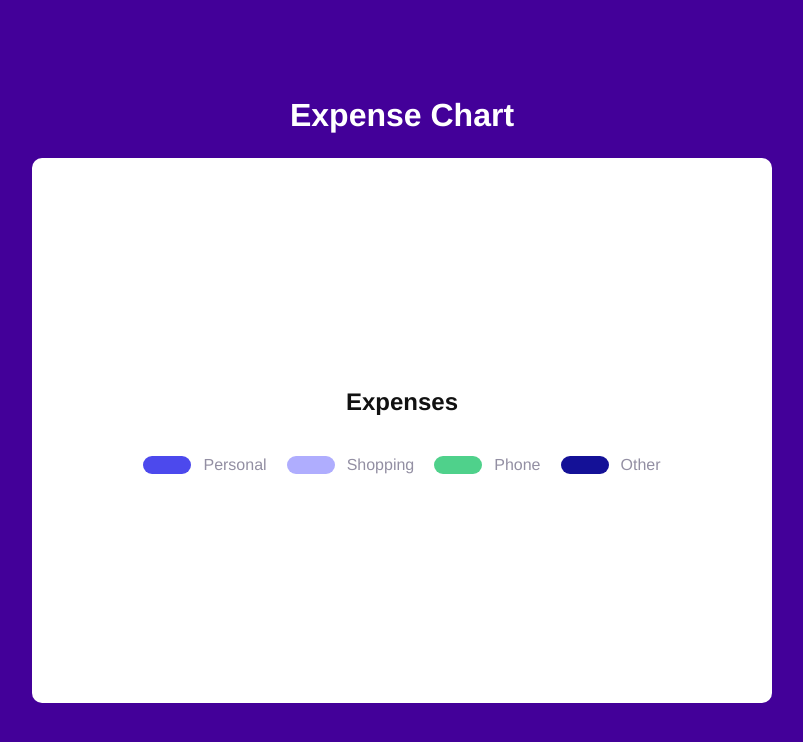
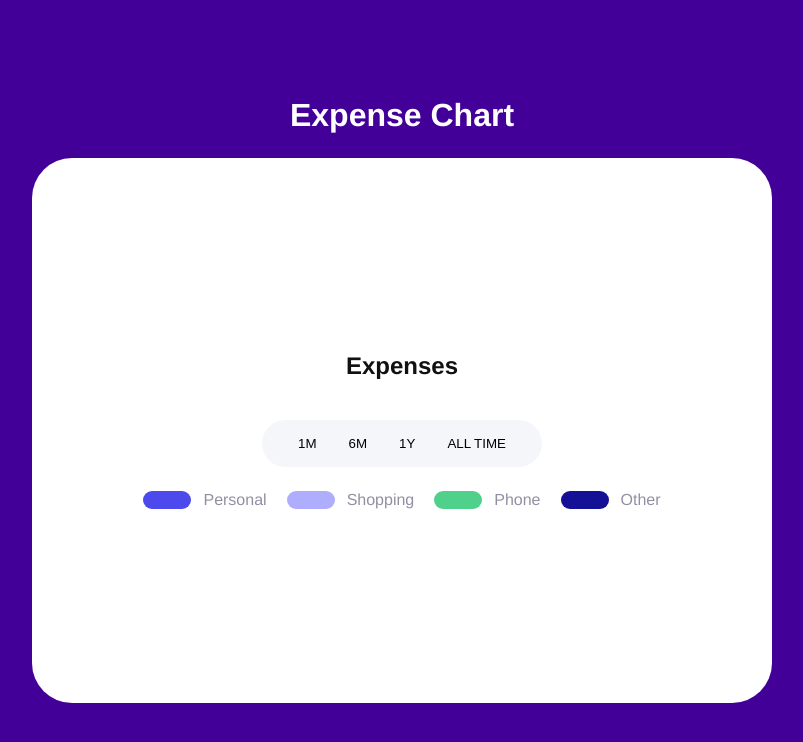
Before and after one commit to HasibGit/GoZayaan_Assessment_Task, an Angular app: page / in a window 1280 px wide. Shown: the top 742 px of the page, without its empty margins (238-1041 px from the left). Built offline with nearby package versions, Linux system fonts and the light colour scheme.

Commit message:
filter skeleton design done

```diff
--- a/src/app/app.component.html
+++ b/src/app/app.component.html
@@ -18,7 +18,7 @@
         <h2>Expenses</h2>
       </section>
 
-      <section class="chart-filter"></section>
+      <app-chart-filter></app-chart-filter>
 
       <div class="chart"></div>
 
--- a/src/app/app.component.scss
+++ b/src/app/app.component.scss
@@ -2,7 +2,7 @@
 
 .chart-container {
   background-color: $white-color;
-  border-radius: 10px;
+  border-radius: 40px;
   width: 100%;
   height: 545px;
 }
--- a/src/app/app.module.ts
+++ b/src/app/app.module.ts
@@ -3,9 +3,10 @@ import { BrowserModule } from '@angular/platform-browser';
 import { FlexLayoutModule } from '@angular/flex-layout';
 
 import { AppComponent } from './app.component';
+import { ChartFilterComponent } from './components/chart-filter/chart-filter.component';
 
 @NgModule({
-  declarations: [AppComponent],
+  declarations: [AppComponent, ChartFilterComponent],
   imports: [BrowserModule, FlexLayoutModule],
   providers: [],
   bootstrap: [AppComponent],
--- /dev/null
+++ b/src/app/components/chart-filter/chart-filter.component.html
@@ -0,0 +1,13 @@
+<div class="mb-24 w-100-p">
+  <div class="filter-container" fxLayout="row" fxLayoutGap="20px">
+    <div fxLayout="row" fxLayout.lt-md="column" fxLayoutGap="20px">
+      <button>1M</button>
+      <button>6M</button>
+    </div>
+
+    <div fxLayout="row" fxLayout.lt-md="column" fxLayoutGap="20px">
+      <button>1Y</button>
+      <button>ALL TIME</button>
+    </div>
+  </div>
+</div>
--- /dev/null
+++ b/src/app/components/chart-filter/chart-filter.component.scss
@@ -0,0 +1,12 @@
+@import "../../../color-variables.scss";
+
+button {
+  border: none;
+  background-color: transparent;
+}
+
+.filter-container {
+  background-color: $filter-bg;
+  padding: 15px 30px;
+  border-radius: 40px;
+}
--- /dev/null
+++ b/src/app/components/chart-filter/chart-filter.component.ts
@@ -0,0 +1,15 @@
+import { Component, OnInit } from '@angular/core';
+
+@Component({
+  selector: 'app-chart-filter',
+  templateUrl: './chart-filter.component.html',
+  styleUrls: ['./chart-filter.component.scss']
+})
+export class ChartFilterComponent implements OnInit {
+
+  constructor() { }
+
+  ngOnInit(): void {
+  }
+
+}
--- a/src/color-variables.scss
+++ b/src/color-variables.scss
@@ -8,3 +8,5 @@ $other-color: #141197;
 
 $text-color: #111111;
 $faded-text-color: #938fa3;
+
+$filter-bg: #f5f6fa;
```
